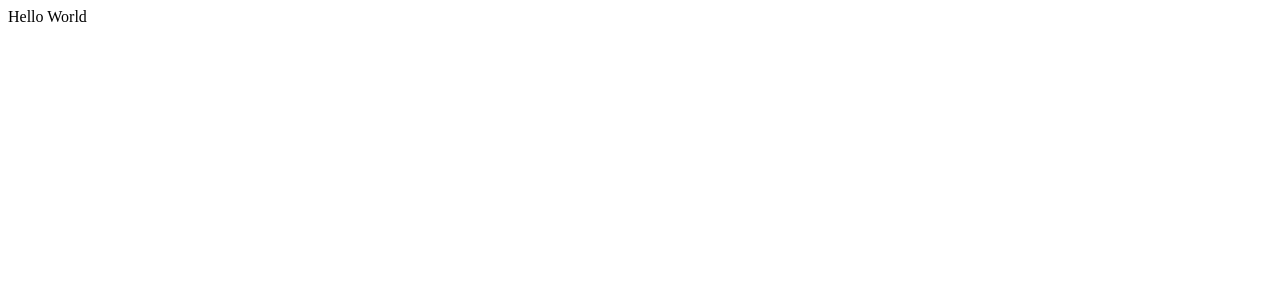
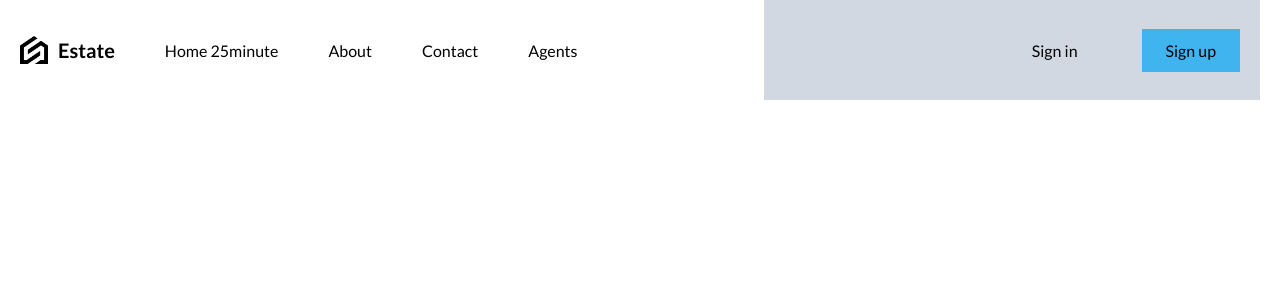
Before and after one commit to Mouloud78/react-estate-ui, a React (Vite) app: page / in a window 1280 px wide. Shown: the top 300 px of the page. Built offline with nearby package versions, Linux system fonts and the light colour scheme.

Commit message:
adding navigation and style

```diff
--- a/package.json
+++ b/package.json
@@ -11,7 +11,8 @@
   },
   "dependencies": {
     "react": "^18.2.0",
-    "react-dom": "^18.2.0"
+    "react-dom": "^18.2.0",
+    "sass": "^1.97.1"
   },
   "devDependencies": {
     "@types/react": "^18.2.56",
--- a/src/App.jsx
+++ b/src/App.jsx
@@ -1,7 +1,12 @@
+import Navbar from "./components/navbar/Navbar";
+import "./layout.scss";
+
 function App() {
   return (
-    <div>Hello World</div>
-  )
+    <div className="layout">
+      <Navbar />
+    </div>
+  );
 }
 
-export default App
+export default App;
--- /dev/null
+++ b/src/components/navbar/Navbar.jsx
@@ -0,0 +1,25 @@
+import "./Navbar.scss";
+
+function Navbar() {
+  return (
+    <nav>
+      <div className="left">
+        <a href="/" className="logo">
+          <img src="/logo.png" alt="Logo" />
+          <span>Estate</span>
+        </a>
+        <a href="/">Home 25minute</a>
+        <a href="">About</a>
+        <a href="">Contact</a>
+        <a href="">Agents</a>
+      </div>
+      <div className="right">
+        <a href="">Sign in</a>
+        <a href="" className="register">
+          Sign up
+        </a>
+      </div>
+    </nav>
+  );
+}
+export default Navbar;
--- /dev/null
+++ b/src/components/navbar/Navbar.scss
@@ -0,0 +1,65 @@
+@import "../../responsive.scss";
+nav {
+  height: 100px;
+  display: flex;
+  justify-content: space-between;
+  align-items: center;
+
+  a {
+    transition: all 0.4s ease;
+
+    @include sm {
+      display: none;
+    }
+
+    &:hover {
+      scale: 1.05;
+    }
+  }
+
+  .left {
+    flex: 3;
+    display: flex;
+    align-items: center;
+    gap: 50px;
+
+    .logo {
+      font-weight: bold;
+      font-size: 20px;
+      display: flex;
+      align-items: center;
+      gap: 10px;
+
+      img {
+        width: 28px;
+      }
+
+      span {
+        @include md {
+          display: none;
+        }
+
+        @include sm {
+          display: initial;
+        }
+      }
+    }
+  }
+
+  .right {
+    flex: 2;
+    display: flex;
+    align-items: center;
+    justify-content: flex-end;
+    background-color: #a6b3c683;
+    height: 100%;
+
+    a {
+      padding: 12px 24px;
+      margin: 20px;
+    }
+    .register {
+      background-color: #3fb4ee;
+    }
+  }
+}
--- /dev/null
+++ b/src/index.scss
@@ -0,0 +1,15 @@
+* {
+  padding: 0;
+  margin: 0;
+  box-sizing: border-box;
+}
+
+a {
+  text-decoration: none;
+  color: inherit;
+}
+
+body {
+  font-family: "Lato", sans-serif;
+  overflow: hidden;
+}
--- /dev/null
+++ b/src/layout.scss
@@ -0,0 +1,21 @@
+@import "./responsive.scss";
+.layout {
+  // background-color: rebeccapurple;
+  height: 100vh;
+  max-width: 1366px;
+  margin-inline: auto;
+  padding-inline: 20px;
+
+  @include lg {
+    // background-color: coral;
+    max-width: 1280px;
+  }
+  @include md {
+    // background-color: cornflowerblue;
+    max-width: 768px;
+  }
+  @include sm {
+    // background-color: red;
+    max-width: 640px;
+  }
+}
--- /dev/null
+++ b/src/responsive.scss
@@ -0,0 +1,17 @@
+@mixin sm {
+  @media (max-width: 738px) {
+    @content;
+  }
+}
+
+@mixin md {
+  @media (max-width: 1024px) {
+    @content;
+  }
+}
+
+@mixin lg {
+  @media (max-width: 1366px) {
+    @content;
+  }
+}
```
Also changed, not shown: src/main.jsx (+7 -6 lines), 1 other file (tests, documents, lock files or other folders).
